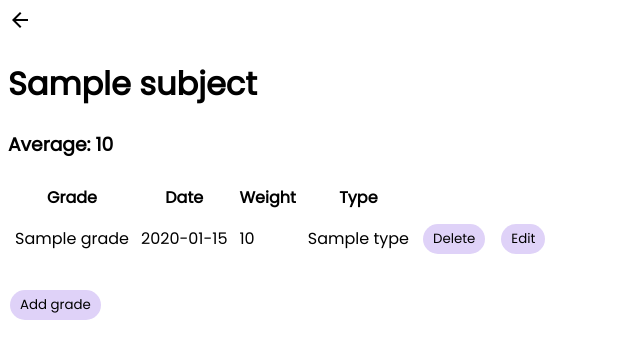
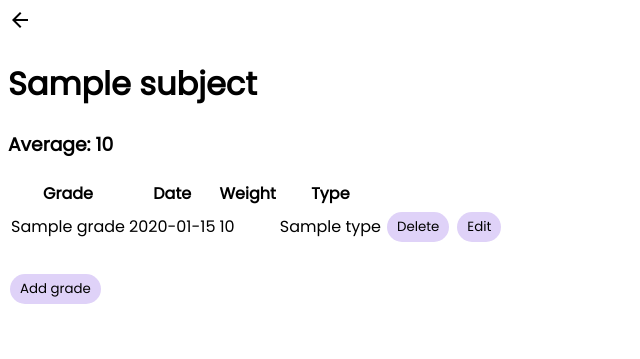
Before and after one commit to QuantumGio/GradesAndroid, a Flask app: template app/src/main/python/templates/subject.html in a window 1280 px wide. Shown: the top 359 px of the page, without its empty margins (0-640 px from the left). Run offline with Flask 3, Linux system fonts and the light colour scheme; the template is opened without the code that fills it: most values are stand-ins (such as "Sample title", 1, 10 or a date in 2020).

Commit message:
Version 1.0.2 of the mobile app; enhancements: various enhancements; modified base structure;

```diff
--- a/app/src/main/python/static/subject/subject.css
+++ b/app/src/main/python/static/subject/subject.css
@@ -14,7 +14,3 @@ button {
     padding-left: 10px;
     padding-right: 10px;
 }
-
-td, th {
-    padding: 5px;
-}
```
